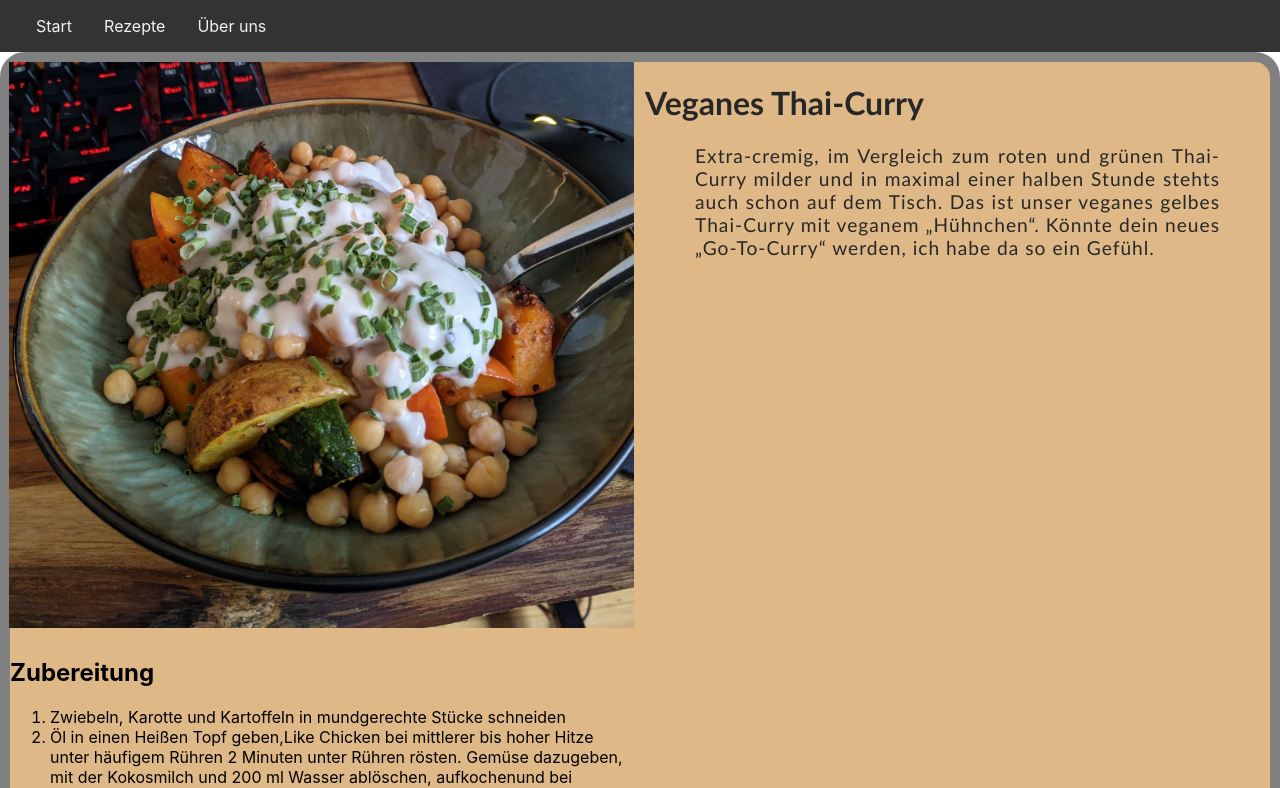
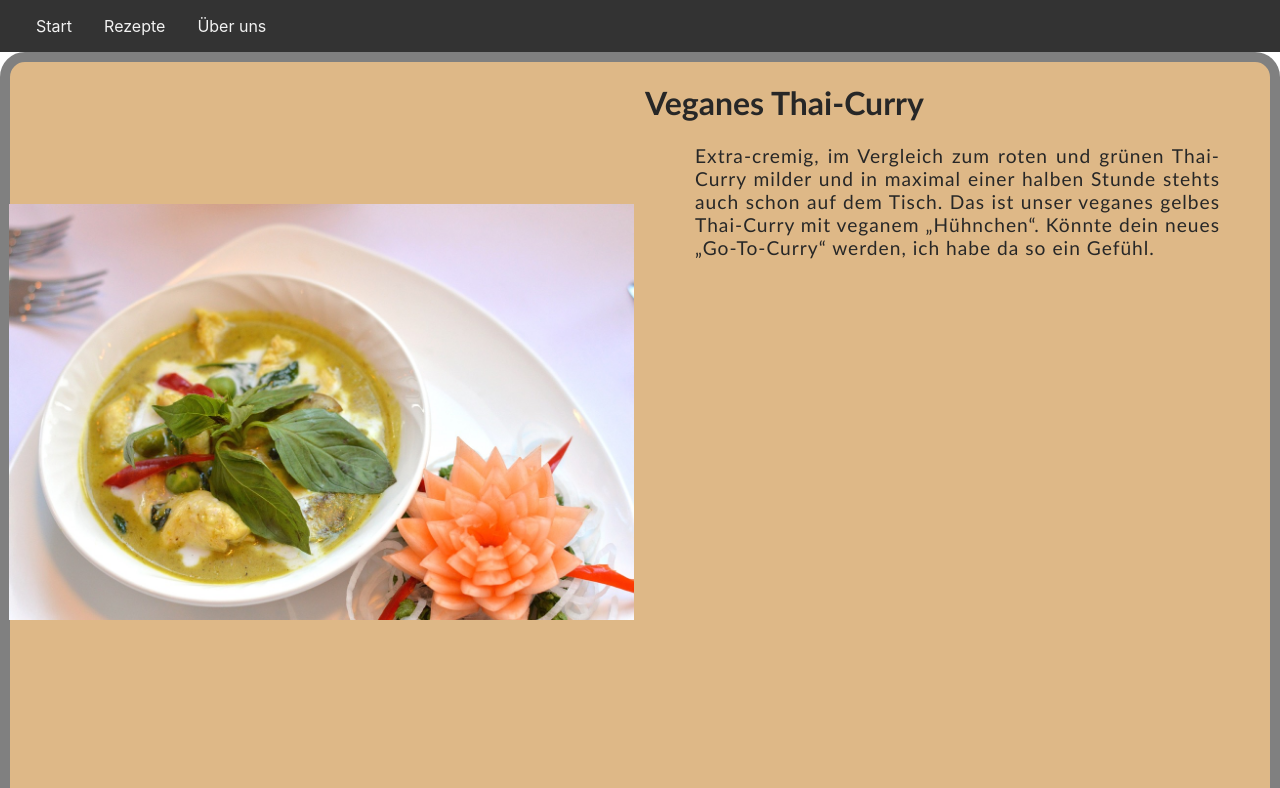
Before and after one commit to Lassejb/react-foodblog, a React (Create React App) app: page /recipes/single_post/1 in a window 1280 px wide. Shown: the top 788 px of the page. Built offline with nearby package versions, Linux system fonts and the light colour scheme.

Commit message:
single post loading pictures

```diff
--- a/src/assets/text.json
+++ b/src/assets/text.json
@@ -18,7 +18,7 @@
       "5 EL Olivenöl",
       "2 Prisen Salz, Pfeffer und Chili"
     ],
-    "picture": "images/pexels-karolina-grabowska-4197437.jpg"
+    "picture": "/images/pexels-karolina-grabowska-4197437.jpg"
   },
   {
     "id": 2,
@@ -38,7 +38,7 @@
       "400 ml Kokosmilch",
       "15 g Koriander"
     ],
-    "picture": "images/thai-green-curry-2169631_1280.jpg"
+    "picture": "/images/thai-green-curry-2169631_1280.jpg"
   },
   {
     "id": 3,
@@ -62,7 +62,7 @@
       "2 Lorbeerblätter",
       "Pfeffer, Salz und Muskatnuss"
     ],
-    "picture": "images/outback-steakhouse-2490458_1280.jpg"
+    "picture": "/images/outback-steakhouse-2490458_1280.jpg"
   },
   {
     "id": 4,
@@ -90,6 +90,6 @@
       "400 g Spaghetti",
       "Salz und Pfeffer"
     ],
-    "picture": "images/spaghetti-787048_1280.jpg"
+    "picture": "/images/spaghetti-787048_1280.jpg"
   }
 ]
--- a/src/components/single_post/Single_post.css
+++ b/src/components/single_post/Single_post.css
@@ -15,12 +15,12 @@
 }
 
 .single_post_Image {
-    width: 100%;
-    height: 100%;
-    object-fit: cover;
-    float: left;
-    margin-right: 2px;
-    max-width: 100%;
+    width: 700px;
+   height: 700px;
+   object-fit: scale-down;
+   float: left;
+   margin-right: 2px;
+   max-width: 100%;
 }
 
 .single_post_title {
--- a/src/components/single_post/Single_post.jsx
+++ b/src/components/single_post/Single_post.jsx
@@ -13,11 +13,12 @@ const Zubereitung = lazy(() => import("../Zubereitung/Zubereitung"));
 
 export default function Single_post() {
   const { id } = useParams();
+  console.log(jsonData[id].picture)
   return (
     <div className="Single_post">
       <div className="single_post_Box">
         <div className="image_container">
-          <img src={placeholder_image} alt="" className="single_post_Image" />
+          <img src={jsonData[id].picture} alt="" className="single_post_Image" />
         </div>
         <div>
           <h1 className="single_post_title">{jsonData[id].title}</h1>
```
